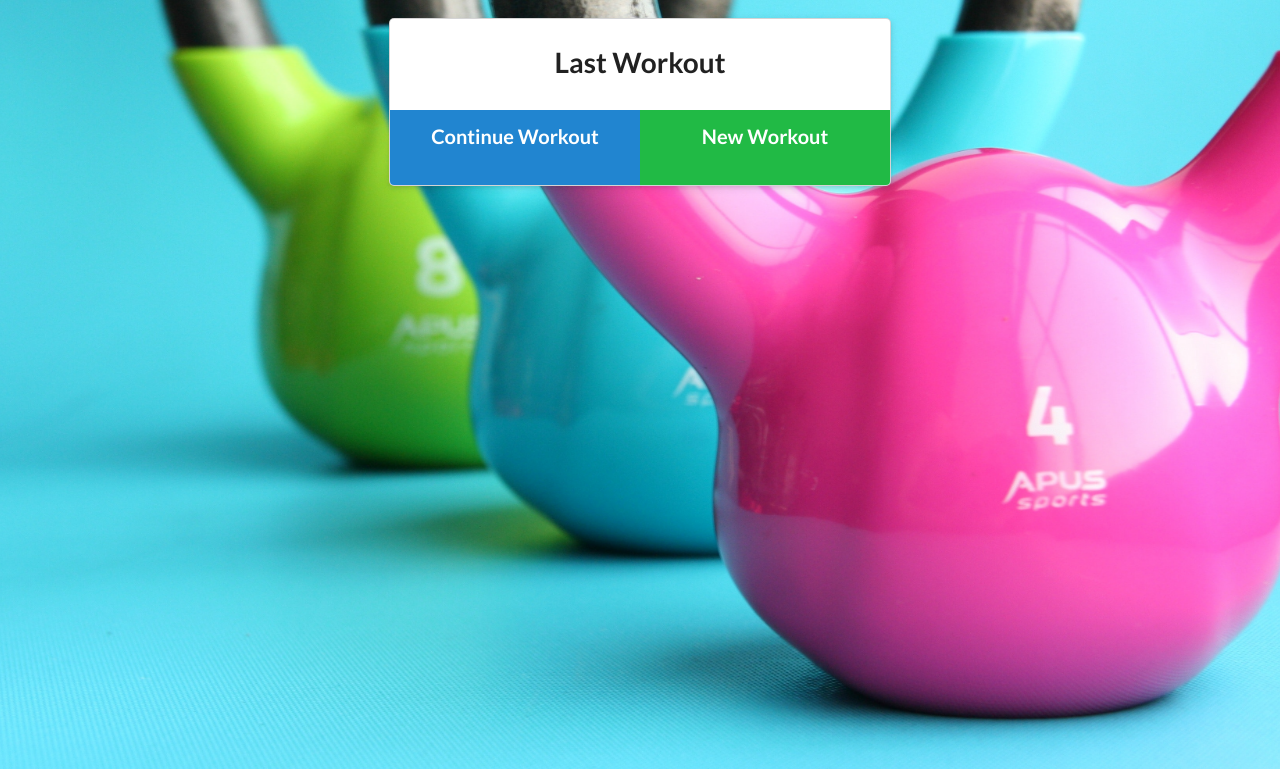
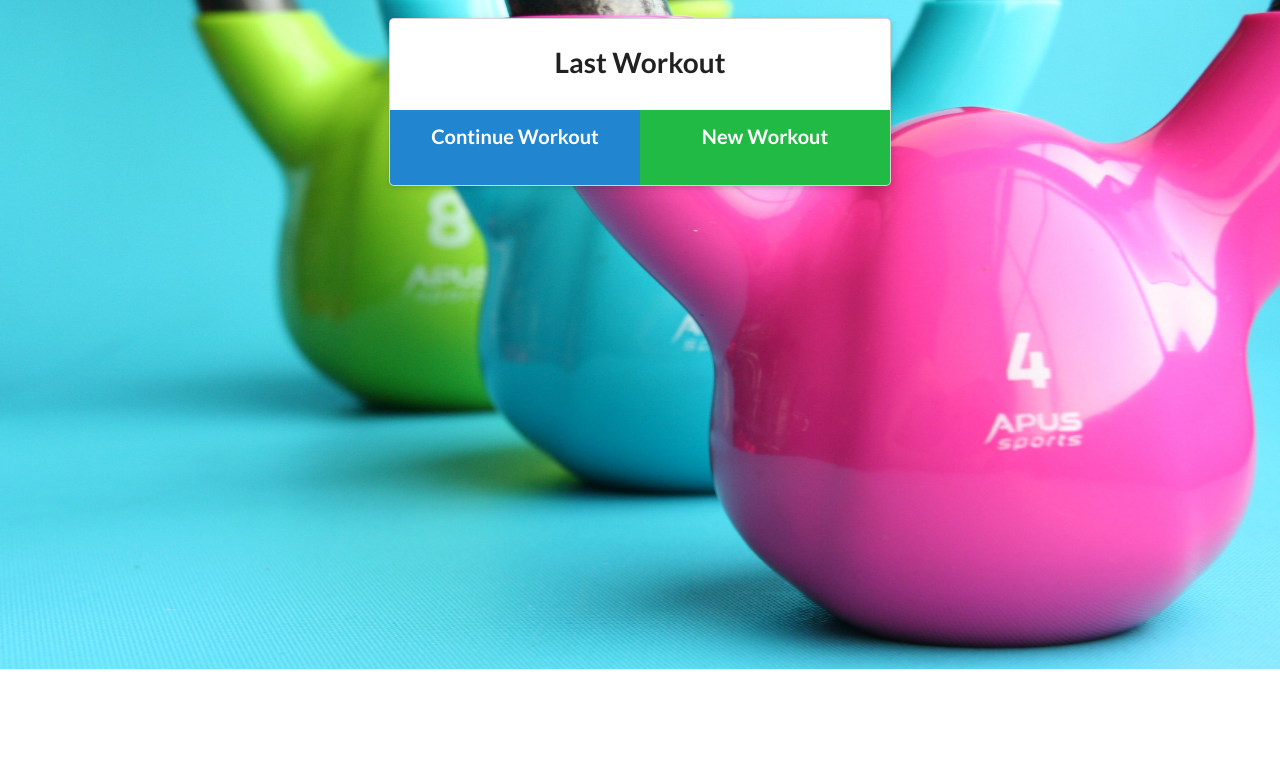
Before and after one commit to NDaruwalla/fitness-tracker, a website: page public/index.html in a window 1280 px wide. Shown: the part 229-998 px from the top of the page. After the commit the page ends 898 px from the top, so only its background shows below. Drawn offline with nearby package versions, Linux system fonts and the light colour scheme; no server answers.

```diff
--- a/public/css/style.css
+++ b/public/css/style.css
@@ -12,11 +12,10 @@
   height: 100%;
   /* Nicole's customization - image from pexels.com, no attribution required */
   background-image: url(../images/background.jpg);
-
-  height: 900px; /* specified height */
+  height: 800px; /* specified height */
   background-position: center; /* Center the image */
   background-repeat: no-repeat; /* Do not repeat the image */
-  background-size: cover; /* Resize the background image to cover the entire container */
+  background-size: cover;  /* Resize the background image to cover the entire container */
 }
 
 body {
```
Also changed, not shown: README.md, public/images/dashboard1.jpg (renamed from public/images/dashboard.jpg).
